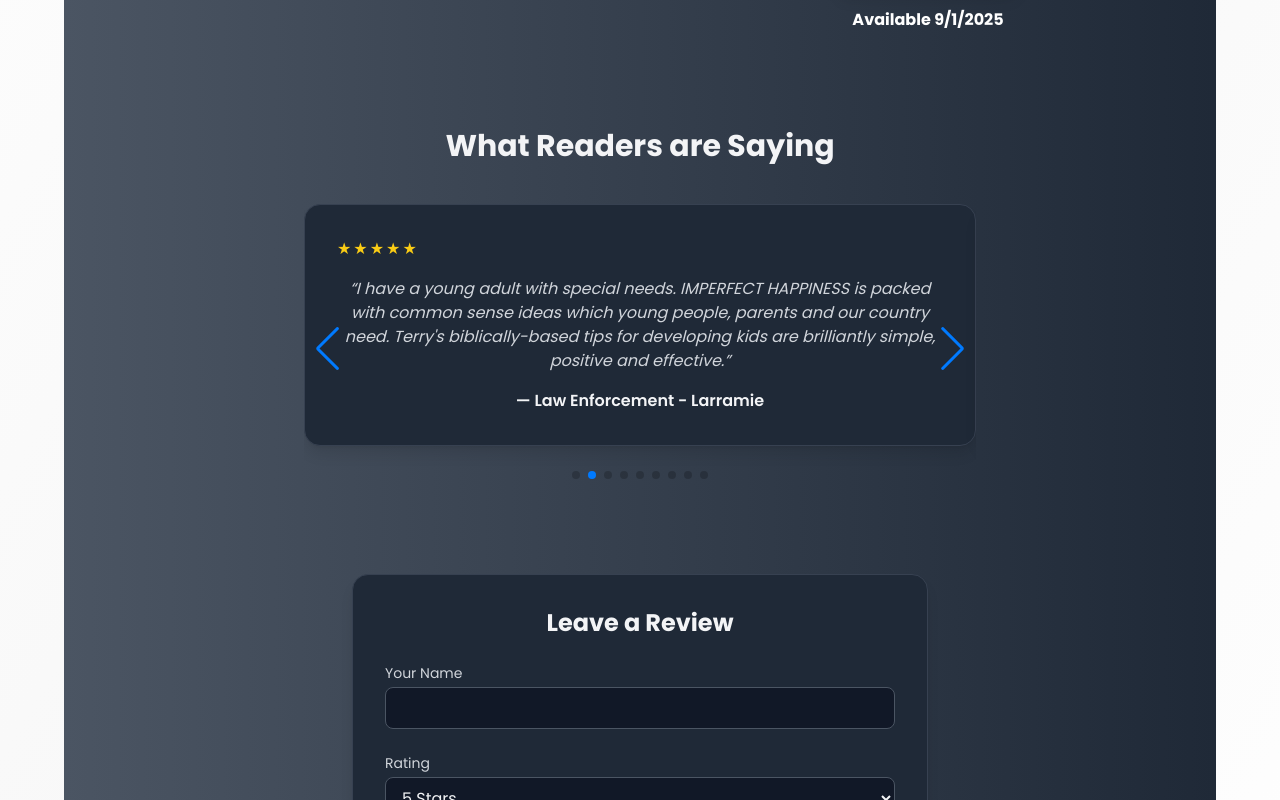
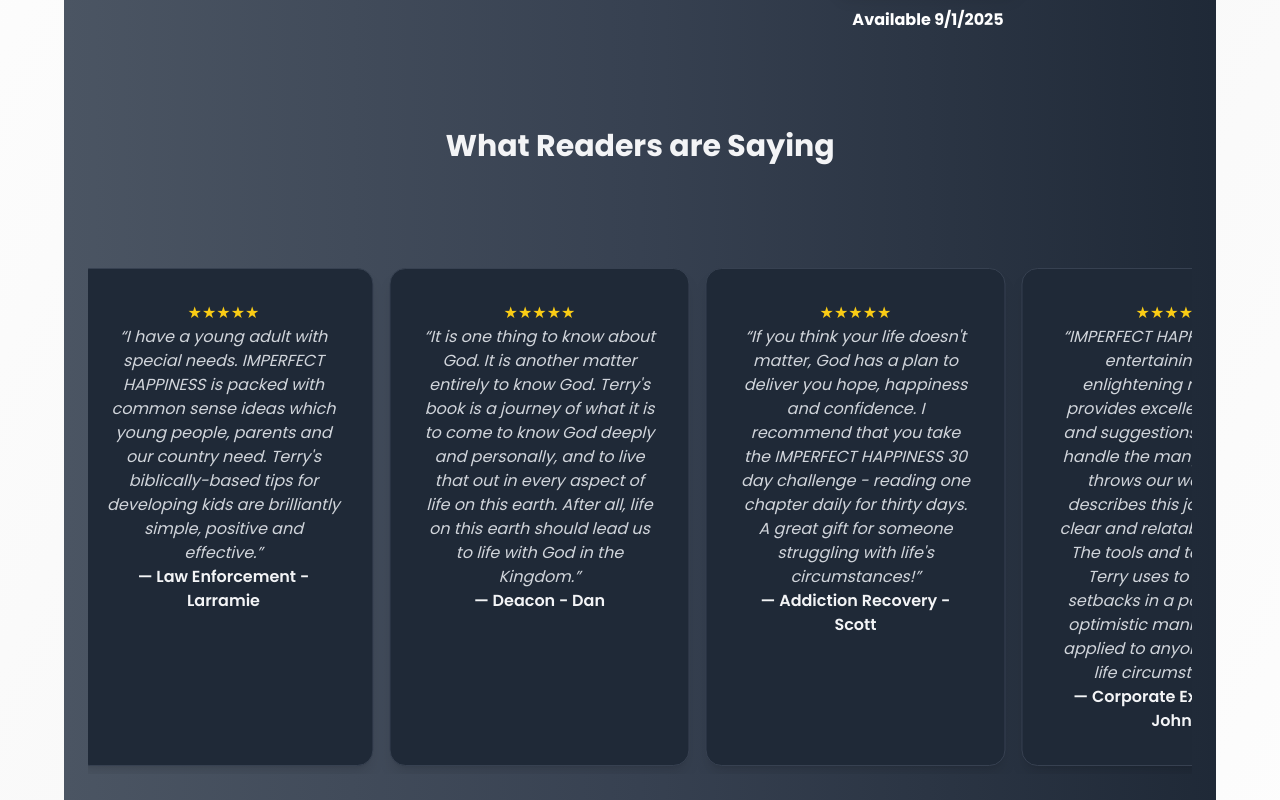
Before and after one commit to qb1968/tcf2, a React (Vite) app: page /book in a window 1280 px wide. Shown: the part 860-1660 px from the top of the page. Built offline with nearby package versions, Linux system fonts and the light colour scheme.

Commit message:
fix reviews

```diff
--- a/src/pages/Book.jsx
+++ b/src/pages/Book.jsx
@@ -1,4 +1,4 @@
-import React, { useState } from "react";
+import React, { useState, useRef, useEffect } from "react";
 import { Link } from "react-router-dom";
 import { Swiper, SwiperSlide } from "swiper/react";
 import { Navigation, Pagination, A11y, Autoplay } from "swiper/modules";
@@ -9,6 +9,10 @@
 export default function AboutTheBook() {
   const [isExpanded, setIsExpanded] = useState(false);
   const handleToggle = () => setIsExpanded(!isExpanded);
+  const scrollRef = useRef(null);
+  const [duration, setDuration] = useState(30); // faster default
+   const [scrollWidth, setScrollWidth] = useState(0);
+
 
   const [reviews] = useState([
     {
@@ -58,6 +62,27 @@
     },
   ]);
 
+    useEffect(() => {
+      if (scrollRef.current) {
+        const totalWidth = scrollRef.current.scrollWidth / 2; // half because of duplicate
+        setScrollWidth(totalWidth);
+        setDuration(Math.max(totalWidth / 80, 50)); // adjust speed
+      }
+    }, [reviews]);
+
+    const marqueeStyle = {
+      display: "flex",
+      flexWrap: "nowrap",
+      animation: `scroll ${duration}s linear infinite`,
+    };
+
+    const keyframesStyle = `
+    @keyframes scroll {
+      0% { transform: translateX(0); }
+      100% { transform: translateX(-${scrollWidth}px); }
+    }
+  `;
+
   const [form, setForm] = useState({ name: "", rating: 5, text: "" });
   const [pendingMessage, setPendingMessage] = useState("");
   const [preview, setPreview] = useState(false);
@@ -81,7 +106,7 @@
   return (
     <section
       id="book"
-      className="bg-gradient-to-r from-gray-600 via-gray-8=700 to-gray-800 text-gray-100 min-h-screen py-16 px-6 font-custom max-w-6xl mx-auto rounded-xl"
+      className="bg-gradient-to-r from-gray-600 via-gray-700 to-gray-800 text-gray-100 min-h-screen py-16 px-6 font-custom max-w-6xl mx-auto rounded-xl"
     >
       {/* Book Section */}
       <div className="grid md:grid-cols-2 gap-12 items-start">
@@ -125,10 +150,11 @@
             </p>
             <p>
               Grounded in biblical principles and paired with proven business
-              techniques, the book explores effective life skills and leadership practices such as The Caring Continuum (Philippians
-              2:4), In Front, Not Above (Matthew 20:26), Brilliant on the Basics
-              (Psalm 19:7), and 21 Steps to Being the Best Imperfect You (2
-              Timothy 2:15).
+              techniques, the book explores effective life skills and leadership
+              practices such as The Caring Continuum (Philippians 2:4), In
+              Front, Not Above (Matthew 20:26), Brilliant on the Basics (Psalm
+              19:7), and 21 Steps to Being the Best Imperfect You (2 Timothy
+              2:15).
             </p>
             <p>
               The author concludes by inviting readers to return our communities
@@ -217,31 +243,36 @@
         </div>
       </div>
 
-      {/* Reviews Section */}
-      <div className="mt-24">
+      <div className="mt-24 overflow-hidden">
         <h3 className="text-3xl font-bold text-center mb-10 text-gray-100">
           What Readers are Saying
         </h3>
-        <Swiper
-          modules={[Navigation, Pagination, A11y, Autoplay]}
-          autoplay={{ delay: 5000, disableOnInteraction: false, pauseOnMouseEnter: true, }}
 
-          slidesPerView={1}
-          navigation
-          pagination={{ clickable: true }}
-          loop= {true}
-          className="max-w-2xl mx-auto"
-        >
-          {reviews.map((rev, idx) => (
-            <SwiperSlide key={idx}>
-              <article className="bg-gray-800 border border-gray-700 rounded-2xl shadow-lg p-8 text-center space-y-4">
-                <StarRating count={rev.rating} />
-                <p className="text-gray-300 italic">“{rev.text}”</p>
-                <p className="font-semibold text-gray-100">— {rev.name}</p>
-              </article>
-            </SwiperSlide>
-          ))}
-        </Swiper>
+        <div className="mt-24 overflow-hidden">
+          <style>{keyframesStyle}</style>
+          <div
+            className="overflow-hidden"
+            onMouseEnter={() =>
+              (scrollRef.current.style.animationPlayState = "paused")
+            }
+            onMouseLeave={() =>
+              (scrollRef.current.style.animationPlayState = "running")
+            }
+          >
+            <div ref={scrollRef} style={marqueeStyle}>
+              {[...reviews, ...reviews].map((rev, idx) => (
+                <article
+                  key={idx}
+                  className="inline-block min-w-[300px] bg-gray-800 border border-gray-700 rounded-2xl shadow-lg p-8 m-2 text-center transition-shadow duration-300 hover:shadow-[0_0_20px_#3b82f6]"
+                >
+                  <p className="text-yellow-400">{"★".repeat(rev.rating)}</p>
+                  <p className="text-gray-300 italic">“{rev.text}”</p>
+                  <p className="font-semibold text-gray-100">— {rev.name}</p>
+                </article>
+              ))}
+            </div>
+          </div>
+        </div>
       </div>
 
       {/* Submit Review */}
```
Also changed, not shown: src/index.css (line endings or trailing spaces).
